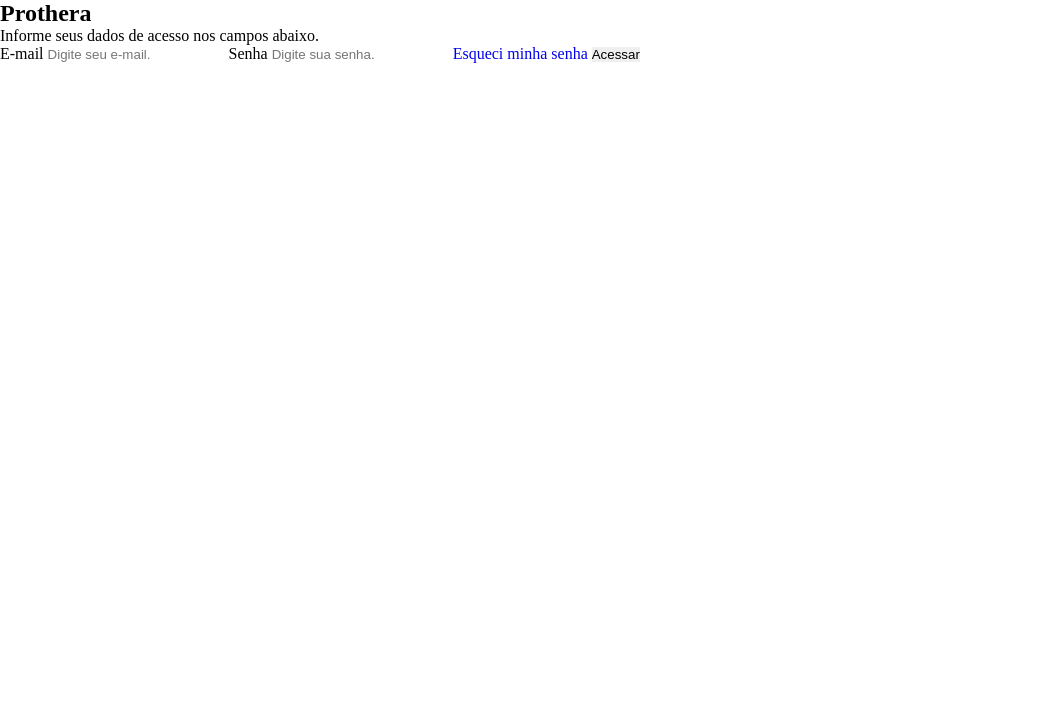
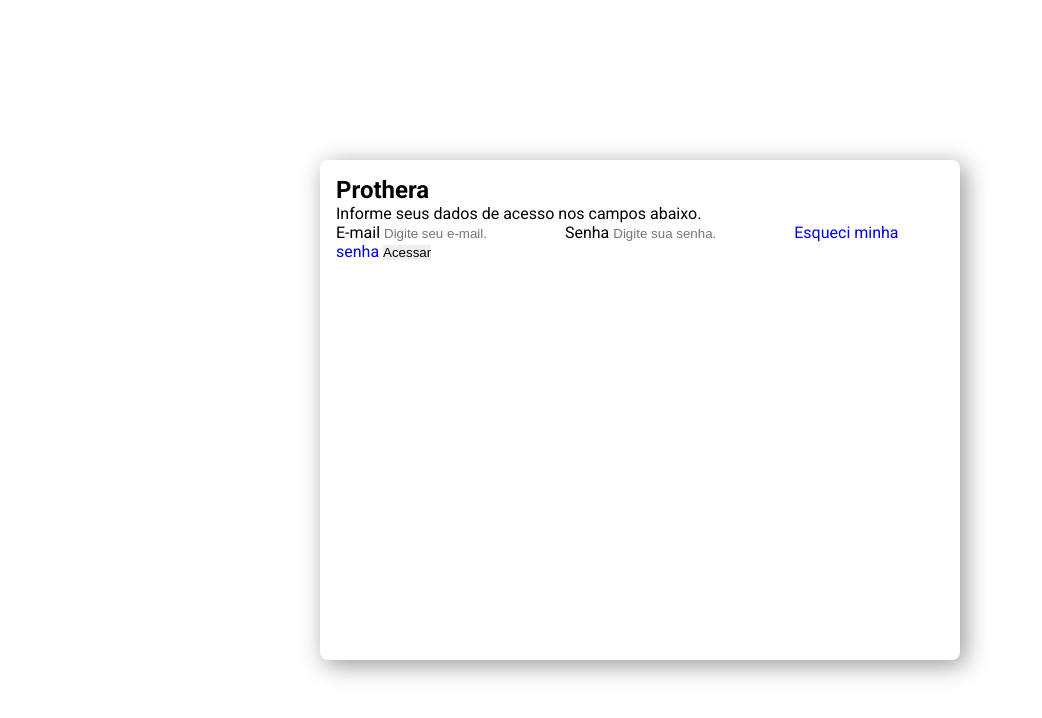
Before and after one commit to Nathan-SWE/prothera-login, a plain HTML site: page index.html in a window 1280 px wide. Shown: the whole page, without its empty margins (0-1042 px from the left). Drawn offline with Linux system fonts and the light colour scheme.

Commit message:
style: cria base do componente de login

```diff
--- a/assets/css/generalStyles.css
+++ b/assets/css/generalStyles.css
@@ -8,7 +8,7 @@
 
 :root {
   /* color pallet */
-  --brand-color: #008f3b;
+  --brand-color: #00b140;
   --title-color: #023047;
   --text-default-color: #000;
   --text-btn-color: #fff;
@@ -18,3 +18,18 @@
   /* font styles */
   --main-font: "Roboto", sans-serif;
 }
+
+html {
+  font-family: var(--main-font);
+}
+
+.login-component {
+  display: flex;
+  flex-flow: column wrap;
+  margin: 20vh auto;
+  box-shadow: 5px 5px 25px rgba(0, 0, 0, 0.411);
+  height: 500px;
+  width: 50%;
+  border-radius: 8px;
+  padding: 1rem;
+}
--- a/index.html
+++ b/index.html
@@ -4,6 +4,11 @@
     <meta charset="UTF-8" />
     <meta name="viewport" content="width=device-width, initial-scale=1.0" />
     <link rel="stylesheet" href="assets/css/generalStyles.css" />
+    <link
+      rel="shortcut icon"
+      href="https://www.prothera.com.br/wp-content/uploads/2023/09/cropped-favicon-192x192.png"
+      type="image/x-icon"
+    />
     <title>Prothera - Login</title>
 
     <link rel="preconnect" href="https://fonts.googleapis.com" />
@@ -15,7 +20,7 @@
   </head>
   <body>
     <main>
-      <section>
+      <section class="login-component">
         <h1>Prothera</h1>
         <p>Informe seus dados de acesso nos campos abaixo.</p>
         <form action="#">
```
